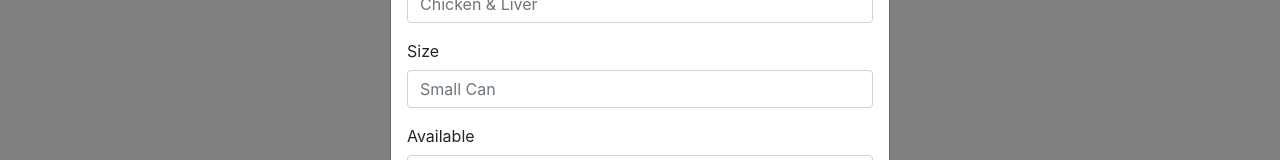
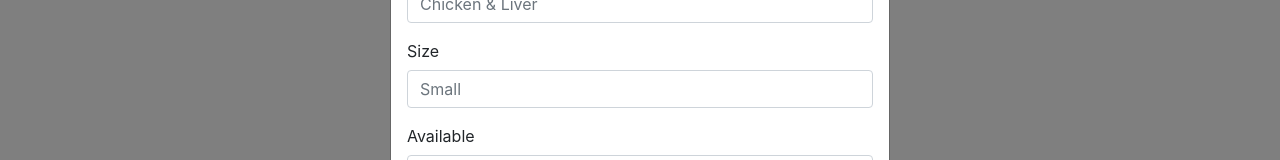
Before and after one commit to KaitlinKCheng/kitty-kibbles, a Vue app: page / in a window 1280 px wide. Both pictures are taken after a click on the button "Add New Food". Shown: the part 239-399 px from the top of the page. Built offline with nearby package versions, Linux system fonts and the light colour scheme.

Commit message:
Update wording

```diff
--- a/src/components/FoodPageForm.vue
+++ b/src/components/FoodPageForm.vue
@@ -31,7 +31,7 @@
                     v-model="formSize"
                     type="text"
                     :placeholder="
-                        editing && originalFood?.size ? originalFood.size : 'Small Can'
+                        editing && originalFood?.size ? originalFood.size : 'Small'
                     "
                     :state="submitted ? sizeState : null"
                 ></b-form-input>
--- a/src/components/FoodPageItem.vue
+++ b/src/components/FoodPageItem.vue
@@ -160,7 +160,7 @@ export default Vue.extend({
             if (this.formRemoveStock < 0) {
                 return "Please enter a positive number.";
             } else if (this.updatedRemainingStock < 0) {
-                return "Stock remaining cannot be negative.";
+                return "Remaining stock cannot be negative.";
             } else {
                 return "";
             }
```
